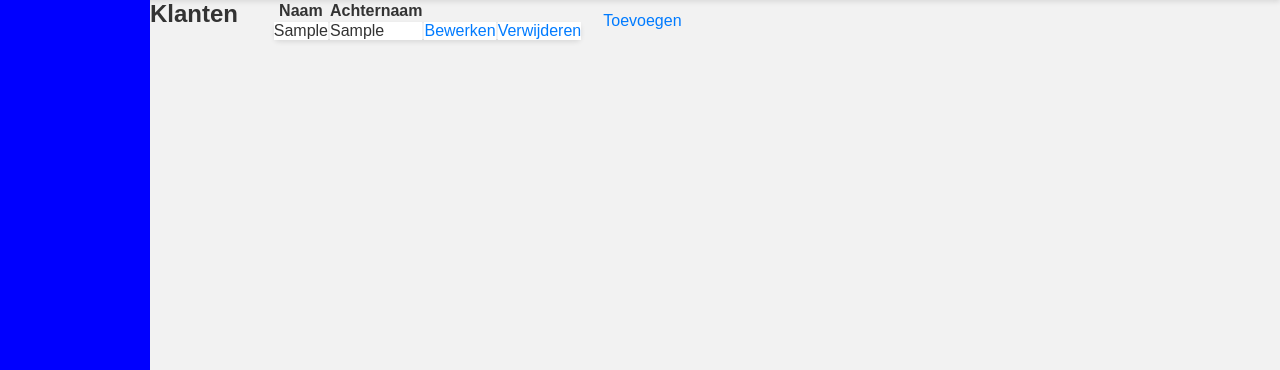
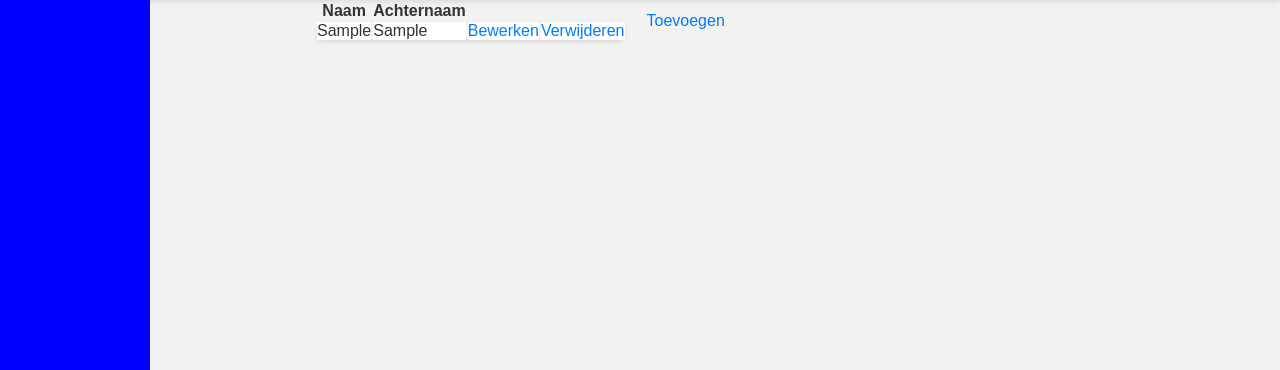
Before and after one commit to SamGolstein/BigBoyBobDeEchte, a PHP site: page /Public/Klanten/index.php in a window 1280 px wide. Shown: the part 50-420 px from the top of the page. Run offline with PHP 8.4, Linux system fonts and the light colour scheme; tables that the repository leaves empty or names only in its code hold one stand-in row (values such as "Sample post"); data that the repository does not hold is empty.

Commit message:
frontend2

```diff
--- a/Public/Klanten/index.php
+++ b/Public/Klanten/index.php
@@ -31,7 +31,6 @@ $klant = $klanten->getAllKlanten();
     </nav>
     <main>
         <div class="filterBar"></div>
-        <h2>Klanten</h2>
         <div class="customers">
             <table>
                 <tr>
--- a/style/index.css
+++ b/style/index.css
@@ -20,12 +20,14 @@ main {
     display: flex;
     align-items: flex-start;
 }
+
 .customers {
     align-items: center;
     display: grid;
     grid-template-columns: repeat(3, 1fr);
     gap: 20px;
     margin: 0 auto;
+    width: 100vh;
 }
 
 .customer {
@@ -63,7 +65,7 @@ main {
         margin: 10px;
     }
 
-    .accountButton{
+    .accountButton {
         background-color: #007bff;
         color: #fff;
         padding: 10px 20px;
```
Lines whose indentation alone changed are shown as unchanged.
